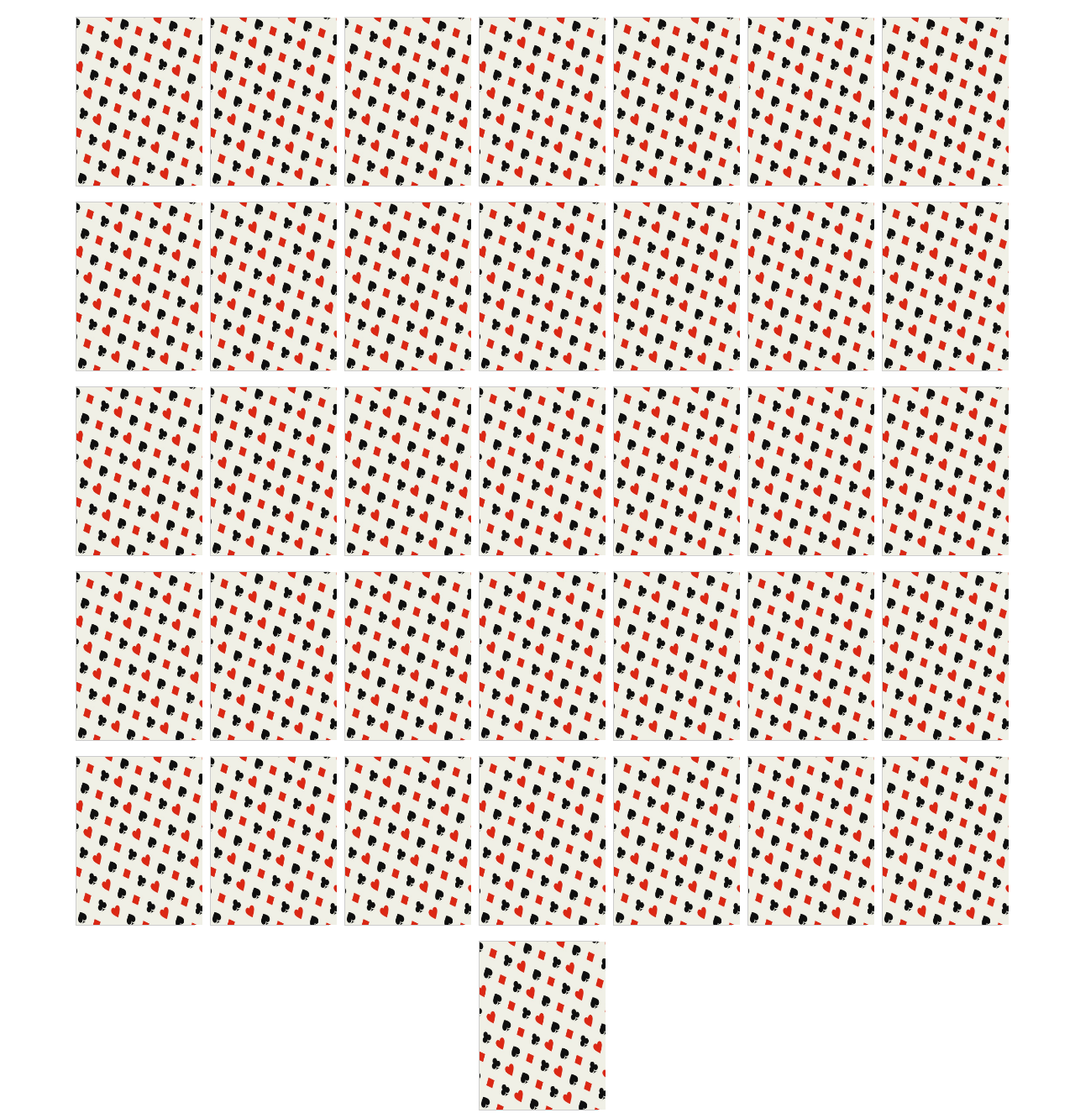
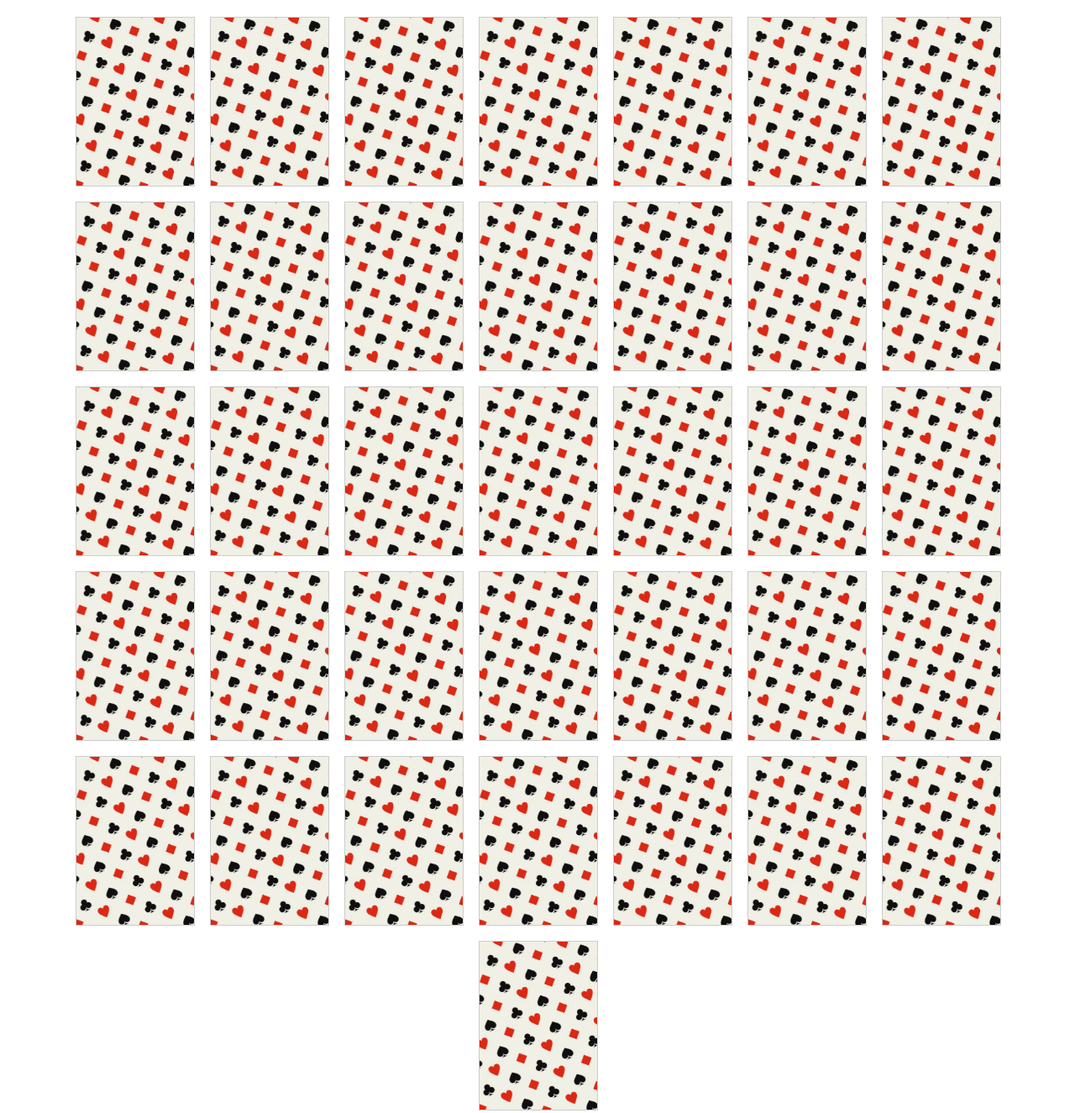
Before and after one commit to olyara/37_css-animations_card-deck, a plain HTML site: page index.html in a window 1280 px wide. Shown: the whole page at 84% size. Drawn offline with Linux system fonts and the light colour scheme.

Commit message:
remove keyframes, change image on card-front to background

```diff
--- a/index.html
+++ b/index.html
@@ -12,7 +12,7 @@
       <!-- Hearts -->
       <div class="card">
         <div class="card-wrapper">
-          <div class="card-front"><img src="images/dribble.jpg" alt="" /></div>
+          <div class="card-front"></div>
           <div class="card-back">
             <div class="sign red">6<br />♥</div>
             <div class="suit red">♥</div>
@@ -23,7 +23,7 @@
 
       <div class="card">
         <div class="card-wrapper">
-          <div class="card-front"><img src="images/dribble.jpg" alt="" /></div>
+          <div class="card-front"></div>
           <div class="card-back">
             <div class="sign red">7<br />♥</div>
             <div class="suit red">♥</div>
@@ -34,7 +34,7 @@
 
       <div class="card">
         <div class="card-wrapper">
-          <div class="card-front"><img src="images/dribble.jpg" alt="" /></div>
+          <div class="card-front"></div>
           <div class="card-back">
             <div class="sign red">8<br />♥</div>
             <div class="suit red">♥</div>
@@ -45,7 +45,7 @@
 
       <div class="card">
         <div class="card-wrapper">
-          <div class="card-front"><img src="images/dribble.jpg" alt="" /></div>
+          <div class="card-front"></div>
           <div class="card-back">
             <div class="sign red">9<br />♥</div>
             <div class="suit red">♥</div>
@@ -56,7 +56,7 @@
 
       <div class="card">
         <div class="card-wrapper">
-          <div class="card-front"><img src="images/dribble.jpg" alt="" /></div>
+          <div class="card-front"></div>
           <div class="card-back">
             <div class="sign red">10<br />♥</div>
             <div class="suit red">♥</div>
@@ -67,7 +67,7 @@
 
       <div class="card">
         <div class="card-wrapper">
-          <div class="card-front"><img src="images/dribble.jpg" alt="" /></div>
+          <div class="card-front"></div>
           <div class="card-back">
             <div class="sign red">J<br />♥</div>
             <div class="suit red">♥</div>
@@ -78,7 +78,7 @@
 
       <div class="card">
         <div class="card-wrapper">
-          <div class="card-front"><img src="images/dribble.jpg" alt="" /></div>
+          <div class="card-front"></div>
           <div class="card-back">
             <div class="sign red">Q<br />♥</div>
             <div class="suit red">♥</div>
@@ -89,7 +89,7 @@
 
       <div class="card">
         <div class="card-wrapper">
-          <div class="card-front"><img src="images/dribble.jpg" alt="" /></div>
+          <div class="card-front"></div>
           <div class="card-back">
             <div class="sign red">K<br />♥</div>
             <div class="suit red">♥</div>
@@ -100,7 +100,7 @@
 
       <div class="card">
         <div class="card-wrapper">
-          <div class="card-front"><img src="images/dribble.jpg" alt="" /></div>
+          <div class="card-front"></div>
           <div class="card-back">
             <div class="sign red">A<br />♥</div>
             <div class="suit red">♥</div>
@@ -113,7 +113,7 @@
       <!-- Diamonds -->
       <div class="card">
         <div class="card-wrapper">
-          <div class="card-front"><img src="images/dribble.jpg" alt="" /></div>
+          <div class="card-front"></div>
           <div class="card-back">
             <div class="sign red">6<br />♦</div>
             <div class="suit red">♦</div>
@@ -124,7 +124,7 @@
 
       <div class="card">
         <div class="card-wrapper">
-          <div class="card-front"><img src="images/dribble.jpg" alt="" /></div>
+          <div class="card-front"></div>
           <div class="card-back">
             <div class="sign red">7<br />♦</div>
             <div class="suit red">♦</div>
@@ -135,7 +135,7 @@
 
       <div class="card">
         <div class="card-wrapper">
-          <div class="card-front"><img src="images/dribble.jpg" alt="" /></div>
+          <div class="card-front"></div>
           <div class="card-back">
             <div class="sign red">8<br />♦</div>
             <div class="suit red">♦</div>
@@ -146,7 +146,7 @@
 
       <div class="card">
         <div class="card-wrapper">
-          <div class="card-front"><img src="images/dribble.jpg" alt="" /></div>
+          <div class="card-front"></div>
           <div class="card-back">
             <div class="sign red">9<br />♦</div>
             <div class="suit red">♦</div>
@@ -157,7 +157,7 @@
 
       <div class="card">
         <div class="card-wrapper">
-          <div class="card-front"><img src="images/dribble.jpg" alt="" /></div>
+          <div class="card-front"></div>
           <div class="card-back">
             <div class="sign red">10<br />♦</div>
             <div class="suit red">♦</div>
@@ -168,7 +168,7 @@
 
       <div class="card">
         <div class="card-wrapper">
-          <div class="card-front"><img src="images/dribble.jpg" alt="" /></div>
+          <div class="card-front"></div>
           <div class="card-back">
             <div class="sign red">J<br />♦</div>
             <div class="suit red">♦</div>
@@ -179,7 +179,7 @@
 
       <div class="card">
         <div class="card-wrapper">
-          <div class="card-front"><img src="images/dribble.jpg" alt="" /></div>
+          <div class="card-front"></div>
           <div class="card-back">
             <div class="sign red">Q<br />♦</div>
             <div class="suit red">♦</div>
@@ -190,7 +190,7 @@
 
       <div class="card">
         <div class="card-wrapper">
-          <div class="card-front"><img src="images/dribble.jpg" alt="" /></div>
+          <div class="card-front"></div>
           <div class="card-back">
             <div class="sign red">K<br />♦</div>
             <div class="suit red">♦</div>
@@ -201,7 +201,7 @@
 
       <div class="card">
         <div class="card-wrapper">
-          <div class="card-front"><img src="images/dribble.jpg" alt="" /></div>
+          <div class="card-front"></div>
           <div class="card-back">
             <div class="sign red">A<br />♦</div>
             <div class="suit red">♦</div>
@@ -214,7 +214,7 @@
       <!-- Clubs -->
       <div class="card">
         <div class="card-wrapper">
-          <div class="card-front"><img src="images/dribble.jpg" alt="" /></div>
+          <div class="card-front"></div>
           <div class="card-back">
             <div class="sign black">6<br />♣</div>
             <div class="suit black">♣</div>
@@ -225,7 +225,7 @@
 
       <div class="card">
         <div class="card-wrapper">
-          <div class="card-front"><img src="images/dribble.jpg" alt="" /></div>
+          <div class="card-front"></div>
           <div class="card-back">
             <div class="sign black">7<br />♣</div>
             <div class="suit black">♣</div>
@@ -236,7 +236,7 @@
 
       <div class="card">
         <div class="card-wrapper">
-          <div class="card-front"><img src="images/dribble.jpg" alt="" /></div>
+          <div class="card-front"></div>
           <div class="card-back">
             <div class="sign black">8<br />♣</div>
             <div class="suit black">♣</div>
@@ -247,7 +247,7 @@
 
       <div class="card">
         <div class="card-wrapper">
-          <div class="card-front"><img src="images/dribble.jpg" alt="" /></div>
+          <div class="card-front"></div>
           <div class="card-back">
             <div class="sign black">9<br />♣</div>
             <div class="suit black">♣</div>
@@ -258,7 +258,7 @@
 
       <div class="card">
         <div class="card-wrapper">
-          <div class="card-front"><img src="images/dribble.jpg" alt="" /></div>
+          <div class="card-front"></div>
           <div class="card-back">
             <div class="sign black">10<br />♣</div>
             <div class="suit black">♣</div>
@@ -269,7 +269,7 @@
 
       <div class="card">
         <div class="card-wrapper">
-          <div class="card-front"><img src="images/dribble.jpg" alt="" /></div>
+          <div class="card-front"></div>
           <div class="card-back">
             <div class="sign black">J<br />♣</div>
             <div class="suit black">♣</div>
@@ -280,7 +280,7 @@
 
       <div class="card">
         <div class="card-wrapper">
-          <div class="card-front"><img src="images/dribble.jpg" alt="" /></div>
+          <div class="card-front"></div>
           <div class="card-back">
             <div class="sign black">Q<br />♣</div>
             <div class="suit black">♣</div>
@@ -291,7 +291,7 @@
 
       <div class="card">
         <div class="card-wrapper">
-          <div class="card-front"><img src="images/dribble.jpg" alt="" /></div>
+          <div class="card-front"></div>
           <div class="card-back">
             <div class="sign black">K<br />♣</div>
             <div class="suit black">♣</div>
@@ -302,7 +302,7 @@
 
       <div class="card">
         <div class="card-wrapper">
-          <div class="card-front"><img src="images/dribble.jpg" alt="" /></div>
+          <div class="card-front"></div>
           <div class="card-back">
             <div class="sign black">A<br />♣</div>
             <div class="suit black">♣</div>
@@ -315,7 +315,7 @@
       <!-- Spades -->
       <div class="card">
         <div class="card-wrapper">
-          <div class="card-front"><img src="images/dribble.jpg" alt="" /></div>
+          <div class="card-front"></div>
           <div class="card-back">
             <div class="sign black">6<br />♠</div>
             <div class="suit black">♠</div>
@@ -326,7 +326,7 @@
 
       <div class="card">
         <div class="card-wrapper">
-          <div class="card-front"><img src="images/dribble.jpg" alt="" /></div>
+          <div class="card-front"></div>
           <div class="card-back">
             <div class="sign black">7<br />♠</div>
             <div class="suit black">♠</div>
@@ -337,7 +337,7 @@
 
       <div class="card">
         <div class="card-wrapper">
-          <div class="card-front"><img src="images/dribble.jpg" alt="" /></div>
+          <div class="card-front"></div>
           <div class="card-back">
             <div class="sign black">8<br />♠</div>
             <div class="suit black">♠</div>
@@ -348,7 +348,7 @@
 
       <div class="card">
         <div class="card-wrapper">
-          <div class="card-front"><img src="images/dribble.jpg" alt="" /></div>
+          <div class="card-front"></div>
           <div class="card-back">
             <div class="sign black">9<br />♠</div>
             <div class="suit black">♠</div>
@@ -359,7 +359,7 @@
 
       <div class="card">
         <div class="card-wrapper">
-          <div class="card-front"><img src="images/dribble.jpg" alt="" /></div>
+          <div class="card-front"></div>
           <div class="card-back">
             <div class="sign black">10<br />♠</div>
             <div class="suit black">♠</div>
@@ -370,7 +370,7 @@
 
       <div class="card">
         <div class="card-wrapper">
-          <div class="card-front"><img src="images/dribble.jpg" alt="" /></div>
+          <div class="card-front"></div>
           <div class="card-back">
             <div class="sign black">J<br />♠</div>
             <div class="suit black">♠</div>
@@ -381,7 +381,7 @@
 
       <div class="card">
         <div class="card-wrapper">
-          <div class="card-front"><img src="images/dribble.jpg" alt="" /></div>
+          <div class="card-front"></div>
           <div class="card-back">
             <div class="sign black">Q<br />♠</div>
             <div class="suit black">♠</div>
@@ -392,7 +392,7 @@
 
       <div class="card">
         <div class="card-wrapper">
-          <div class="card-front"><img src="images/dribble.jpg" alt="" /></div>
+          <div class="card-front"></div>
           <div class="card-back">
             <div class="sign black">K<br />♠</div>
             <div class="suit black">♠</div>
@@ -403,7 +403,7 @@
 
       <div class="card">
         <div class="card-wrapper">
-          <div class="card-front"><img src="images/dribble.jpg" alt="" /></div>
+          <div class="card-front"></div>
           <div class="card-back">
             <div class="sign black">A<br />♠</div>
             <div class="suit black">♠</div>
--- a/scss/main.scss
+++ b/scss/main.scss
@@ -58,19 +58,8 @@ select {
 
   &:hover {
     .card-wrapper {
-      animation: spinner 1s forwards;
+      transform: rotateY(180deg);
     }
-  }
-}
-
-@keyframes spinner {
-  0% {
-    transform: none;
-  }
-
-  100% {
-    transform-style: preserve-3d;
-    transform: rotateY(180deg);
   }
 }
 
@@ -79,6 +68,8 @@ select {
   position: relative;
   width: 100%;
   height: 100%;
+  transition: transform 0.8s;
+  transform-style: preserve-3d;
 }
 
 .card-front,
@@ -89,9 +80,15 @@ select {
   backface-visibility: hidden;
 }
 
-.card-front img {
-  width: 150px;
-  height: 200px;
+.card-front {
+  background-image: url(../images/dribble.jpg);
+  background-position: center;
+  background-size: cover;
+
+  img {
+    width: 150px;
+    height: 200px;
+  }
 }
 
 .card-back {
```
Also changed, not shown: css/main.css, 1 other file.
